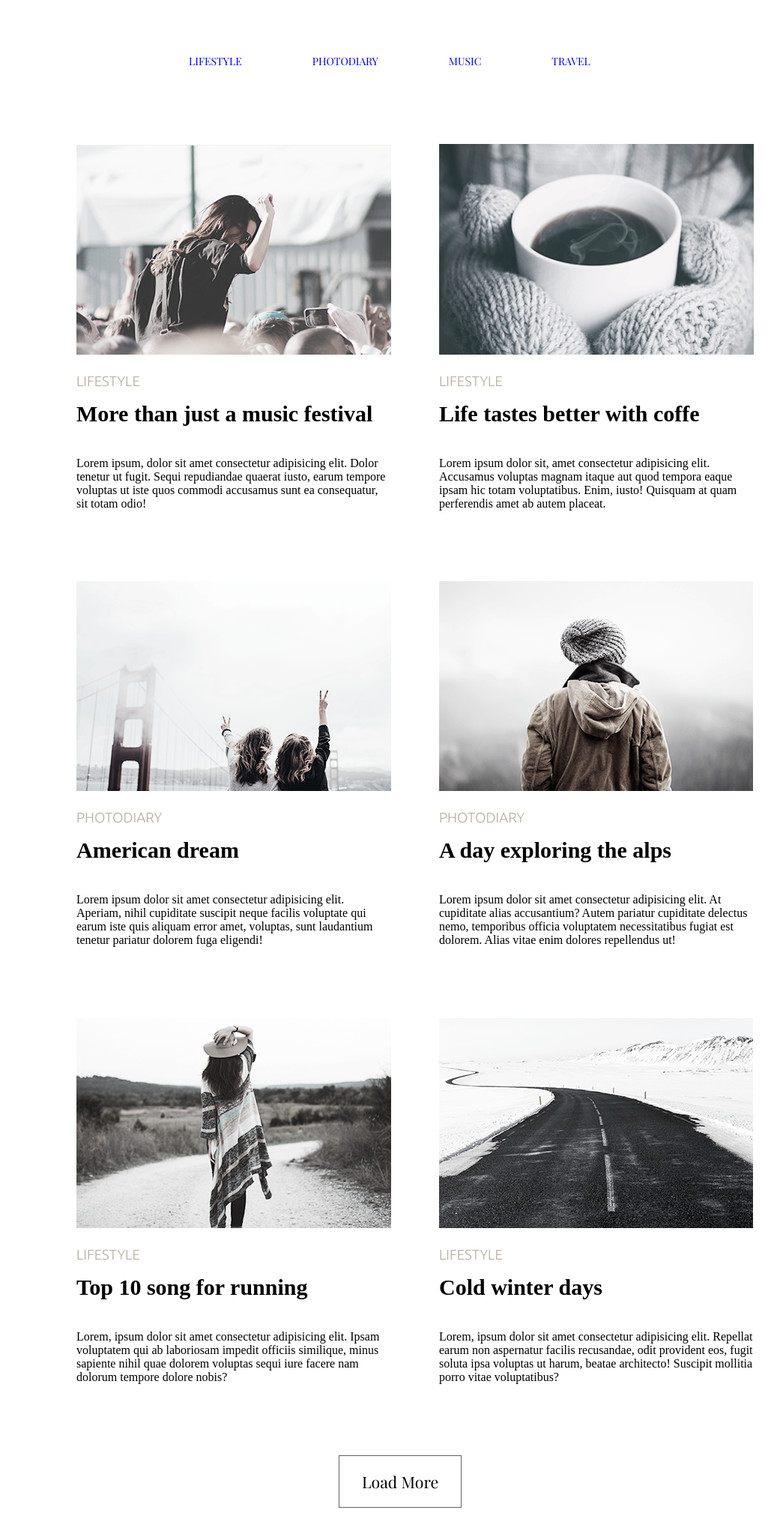
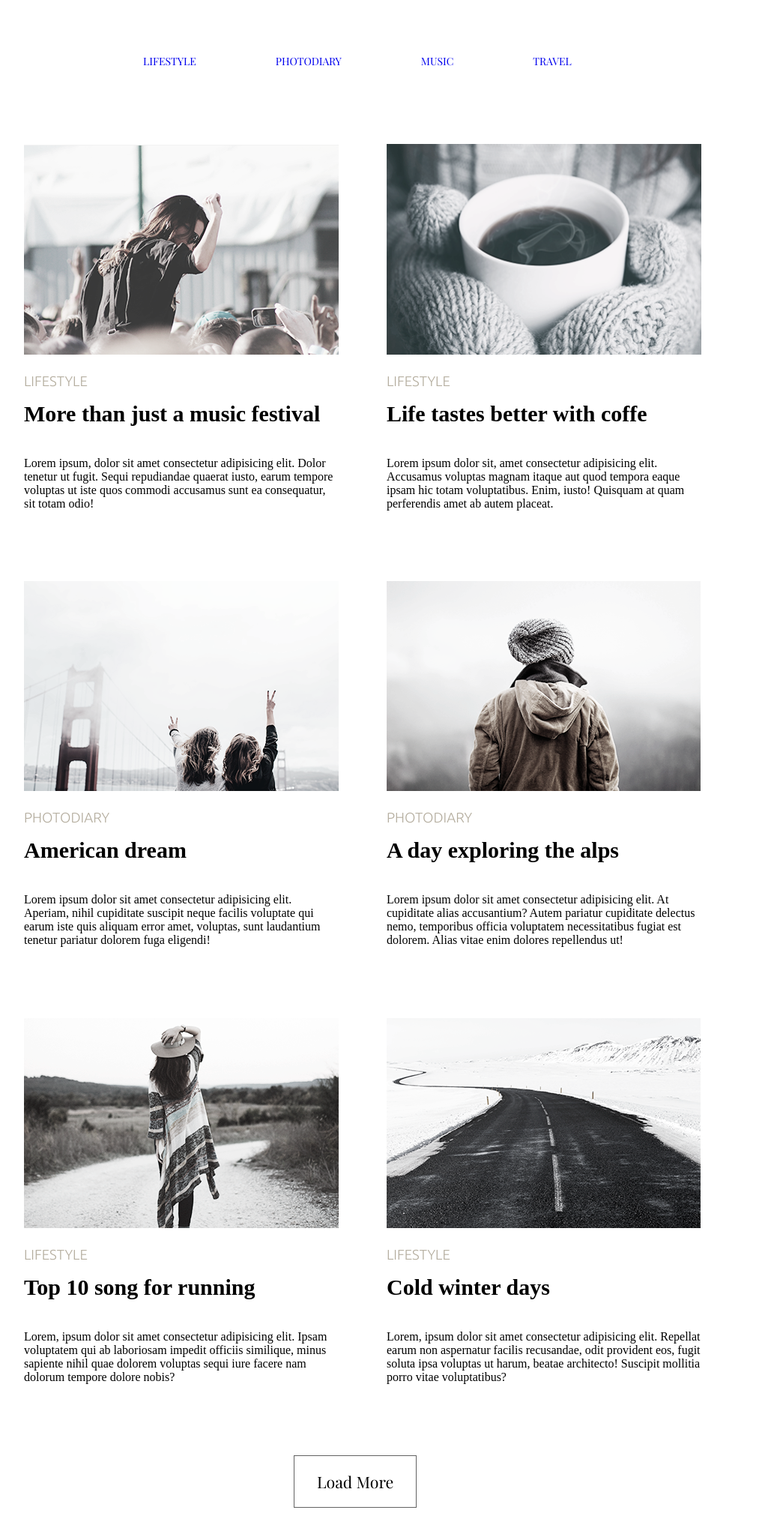
Before and after one commit to Sofol/fe-30, a plain HTML site: page HTML-CSS/module 1-2/index.html in a window 1280 px wide. Shown: the top 2050 px of the page at 75% size, without its empty margins (198-1235 px from the left). Drawn offline with nearby package versions, Linux system fonts and the light colour scheme.

Commit message:
module 3 complited

```diff
--- a/HTML-CSS/module 1-2/css/styles.css
+++ b/HTML-CSS/module 1-2/css/styles.css
@@ -24,7 +24,12 @@ img{
     margin-left: 240px;
 }
 
-
+.section{
+    width: 1146px;
+    margin: 0 auto;
+    background-color: transparent;
+    margin-left: 170px;
+}
 
 .header {
     padding-top: 70px;
@@ -41,14 +46,14 @@ img{
 
 .header__list-item {
     display: inline-block;
-    margin-right: 0;
+    margin-right: 30px;
     text-transform: uppercase;
     font-size: 14px;
-    padding-left: 90px;
+    padding-left: 72px;
 }
 
 .header__list-item-first{
-    margin-left: 120px;
+    margin-left: 77px;
 }
 
 .header__list-item-last {
@@ -97,7 +102,7 @@ img{
     margin: 0;
     padding: 20px 30px;
     margin-bottom: 70px;
-    margin-left: 410px;
+    margin-left: 350px;
     background-color: #ffffff;
     cursor: pointer;
     font-size: 16pt;
--- a/HTML-CSS/module 1-2/index.html
+++ b/HTML-CSS/module 1-2/index.html
@@ -30,16 +30,15 @@
                 </nav>
             </div>
         </header>
-    <main>
-    <section class="container">
+    <section class="section">
             <ul class="lifestyle-list">
-                <li class="lifestyle-list-item">
+                <li class="lifestyle-list-item lifestyle-list-item-a">
                     <img class="lifestyle-list-image" src="./images/new.png" alt="Lifestyle" width="420" height="280">
                     <p class="lifestyle-list-occupation">LIFESTYLE</p>
                      <h2 class="lifestyle-list-name">More than just a music festival</h2>
                      <p class="lifestyle-list-about">Lorem ipsum, dolor sit amet consectetur adipisicing elit. Dolor tenetur ut fugit. Sequi repudiandae quaerat iusto, earum tempore voluptas ut iste quos commodi accusamus sunt ea consequatur, sit totam odio!</p>
                 </li>
-                <li class="lifestyle-list-item">
+                <li class="lifestyle-list-item lifestyle-list-item-b">
                     <img src="./images/new1.png" class="lifestyle-list-image" alt="lifestyle" width="420" height="280">
                     <p class="lifestyle-list-occupation">LIFESTYLE</p>
                      <h2 class="lifestyle-list-name">Life tastes better with coffe</h2>
@@ -48,15 +47,15 @@
             </ul>
     </section>
 
-    <section class="container">
+    <section section class="section">
         <ul class="lifestyle-list">
-            <li class="lifestyle-list-item">
+            <li class="lifestyle-list-item lifestyle-list-item-a">
                 <img class="lifestyle-list-image" src="./images/new2.png" alt="photodiary">
                 <p class="lifestyle-list-occupation">PHOTODIARY</p>
                 <h2 class="lifestyle-list-name">American dream</h2>
                 <p class="lifestyle-list-about">Lorem ipsum dolor sit amet consectetur adipisicing elit. Aperiam, nihil cupiditate suscipit neque facilis voluptate qui earum iste quis aliquam error amet, voluptas, sunt laudantium tenetur pariatur dolorem fuga eligendi!</p>
             </li>
-            <li class="lifestyle-list-item">
+            <li class="lifestyle-list-item lifestyle-list-item-b">
                 <img class="lifestyle-list-image" src="./images/new3.png" alt="photodiary">
                 <P class="lifestyle-list-occupation">PHOTODIARY</P>
                 <h2 class="lifestyle-list-name">A day exploring the alps</h2>
@@ -64,15 +63,15 @@
             </li>
     </section>
 
-    <section class="container">
+    <section section class="section">
         <ul class="lifestyle-list">
-            <li class="lifestyle-list-item">
+            <li class="lifestyle-list-item lifestyle-list-item-a">
                 <img class="lifestyle-list-image" src="./images/new4.png" alt="Lifestyle">
                 <p class="lifestyle-list-occupation">Lifestyle</p>
                 <h2 class="lifestyle-list-name">Top 10 song for running</h2>
                 <p class="lifestyle-list-about">Lorem, ipsum dolor sit amet consectetur adipisicing elit. Ipsam voluptatem qui ab laboriosam impedit officiis similique, minus sapiente nihil quae dolorem voluptas sequi iure facere nam dolorum tempore dolore nobis?</p>
             </li>
-            <li class="lifestyle-list-item">
+            <li class="lifestyle-list-item lifestyle-list-item-b">
                 <img class="lifestyle-list-image" src="./images/new5.png" alt="Lifestyle">
                 <p class="lifestyle-list-occupation">Lifestyle</p>
                 <h2 class="lifestyle-list-name">Cold winter days</h2>
```
